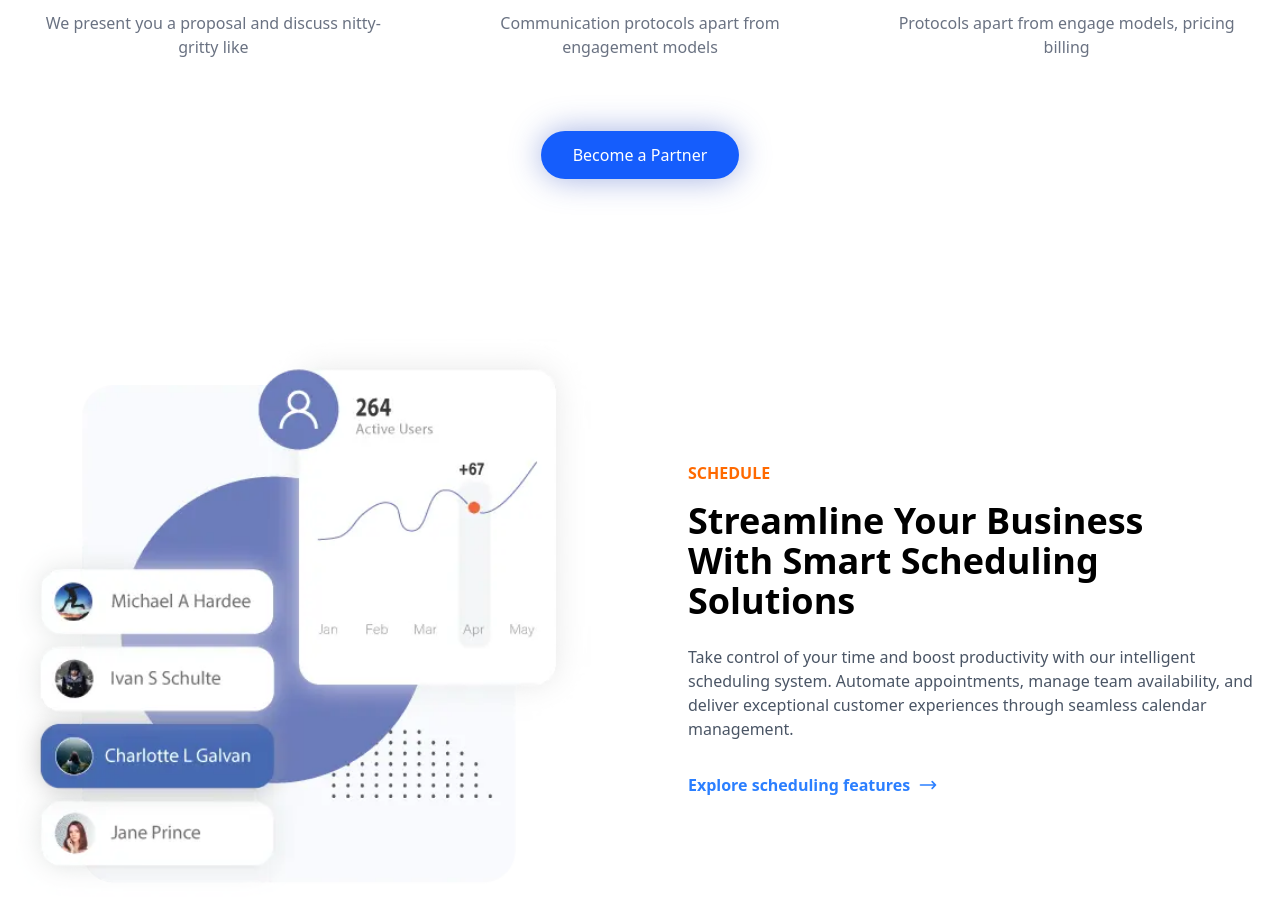
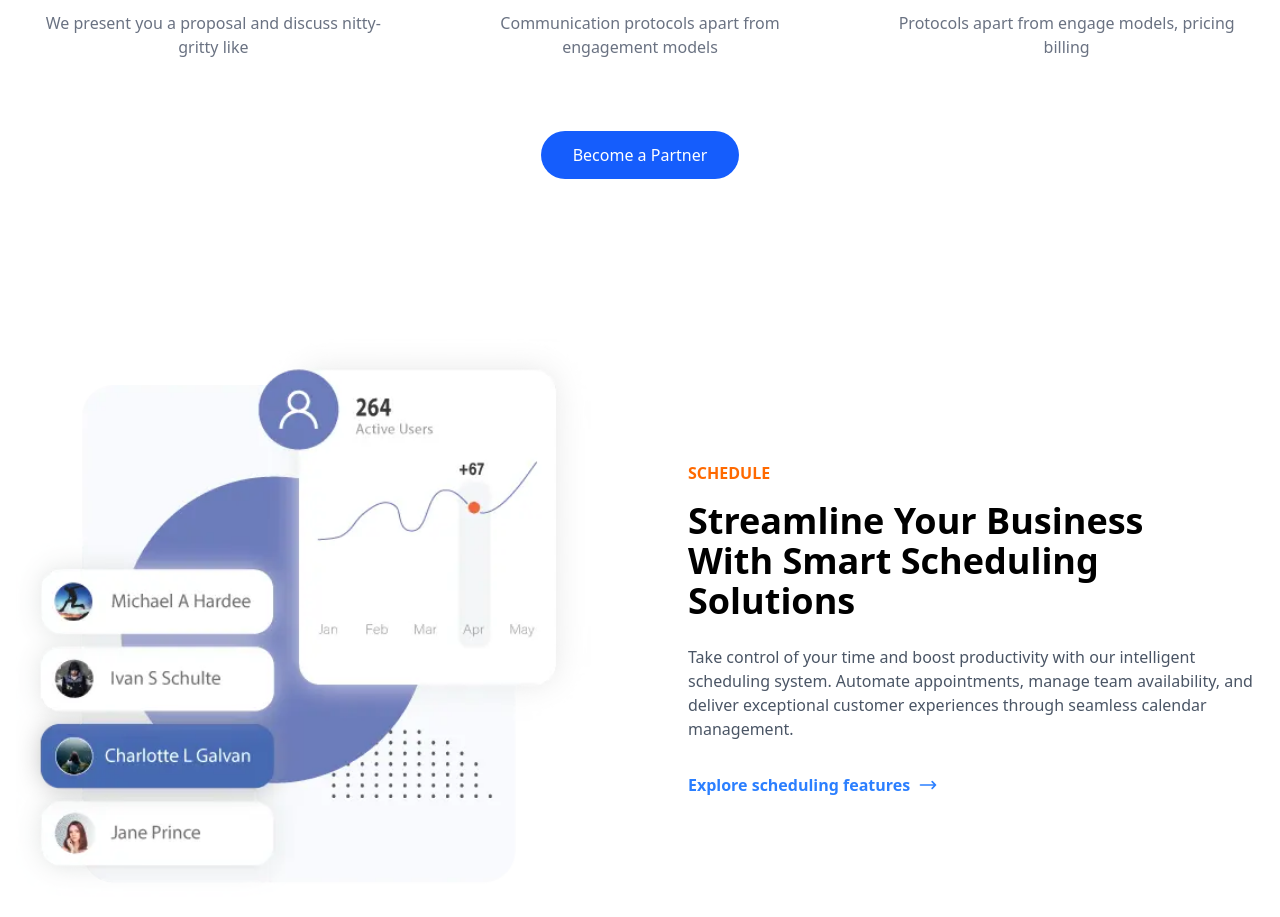
Before and after one commit to shahriar2880/startup-agency, a React (Vite) app: page / in a window 1280 px wide. Shown: the part 1784-2701 px from the top of the page. Built offline with nearby package versions, Linux system fonts and the light colour scheme.

Commit message:
complete the schedule section

```diff
--- a/src/components/features/FeaturesSection.jsx
+++ b/src/components/features/FeaturesSection.jsx
@@ -40,15 +40,16 @@ const FeaturesSection = () => {
             >
               <div className="text-3xl">{feature.icon}</div>
             </div>
-            <h3 className="text-2xl font-medium text-center mb-3">{feature.title}</h3>
+            <h3 className="text-2xl font-medium text-center mb-3">
+              {feature.title}
+            </h3>
             <p className="text-gray-500 text-center">{feature.description}</p>
           </div>
         ))}
       </div>
       <div className="text-center mt-12">
-        <button className="bg-blue-600 text-white cursor-pointer px-8 py-3 rounded-full font-medium hover:bg-blue-700 transition-colors relative">
+        <button className="bg-blue-600 text-white cursor-pointer px-8 py-3 rounded-full font-medium hover:bg-blue-700 ">
           Become a Partner
-          <div className="absolute -z-10 w-full h-full rounded-full bg-blue-800/40 blur-lg top-0 left-0"></div>
         </button>
       </div>
     </section>
```
